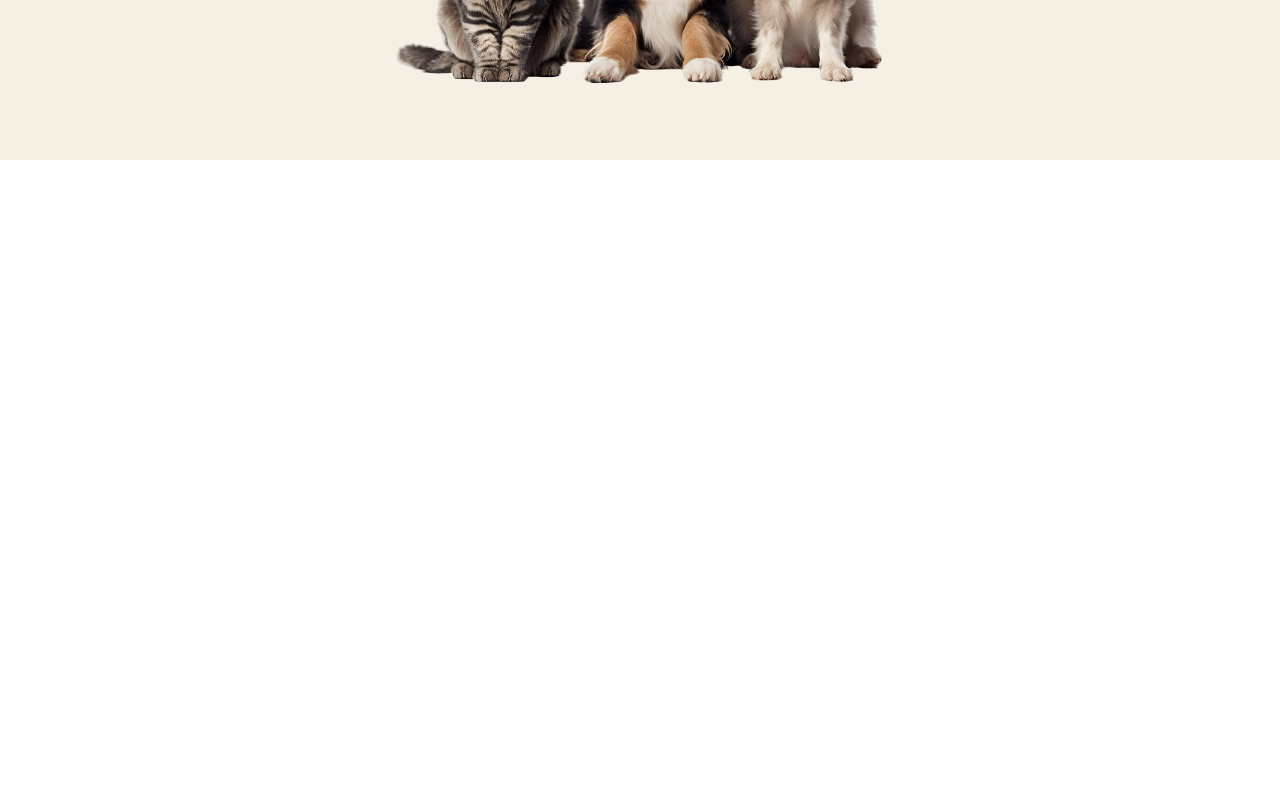
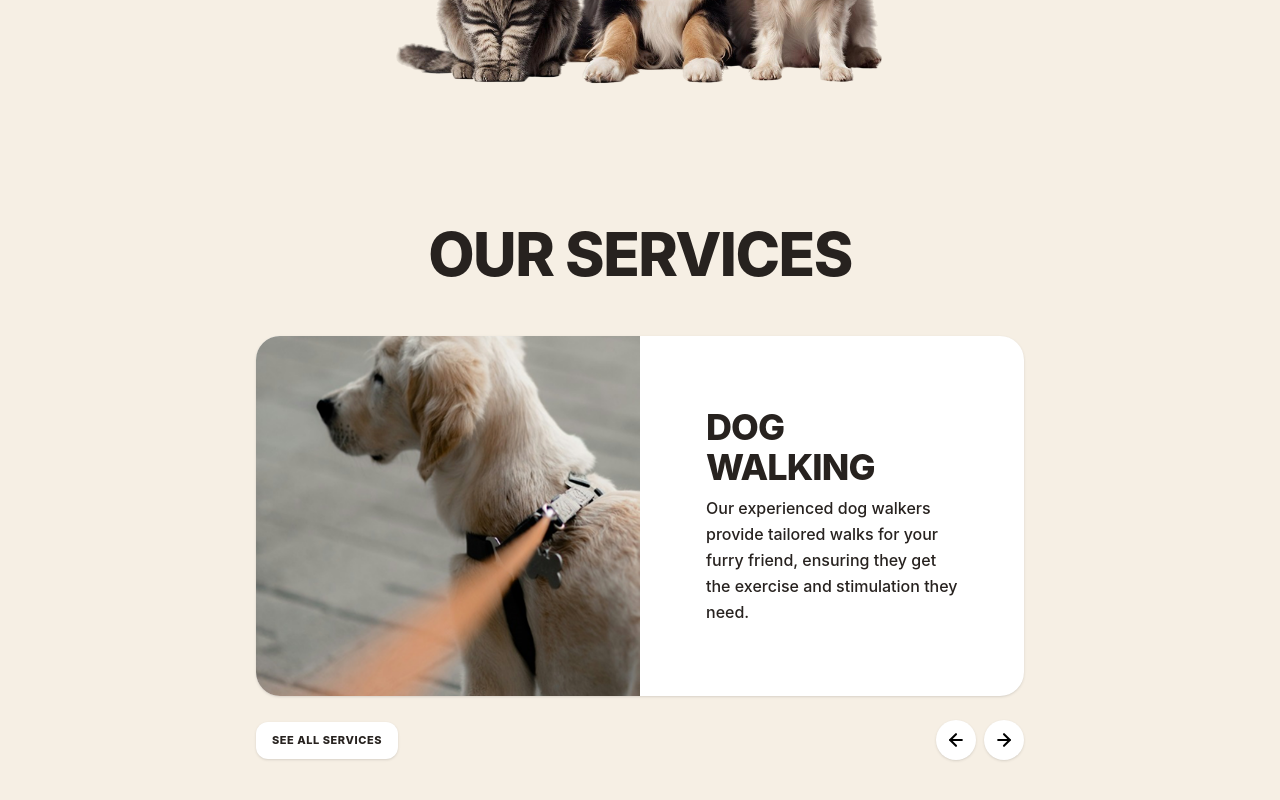
Before and after one commit to AbdulMoez777/VetlioPetCare, a React (Vite) app: page / in a window 1280 px wide. Shown: the part 794-1594 px from the top of the page. Before the commit the page ends 954 px from the top, so only its background shows below. Built offline with nearby package versions, Linux system fonts and the light colour scheme.

Commit message:
feat: OurServices Component

```diff
--- a/package.json
+++ b/package.json
@@ -11,6 +11,7 @@
   },
   "dependencies": {
     "@tailwindcss/vite": "^4.3.2",
+    "lucide-react": "^1.24.0",
     "react": "^19.2.7",
     "react-dom": "^19.2.7",
     "tailwindcss": "^4.3.2"
--- a/src/App.jsx
+++ b/src/App.jsx
@@ -1,12 +1,14 @@
 import React from 'react'
 import Navbar from './components/Navbar'
 import HeroSection from './components/HeroSection'
+import OurServices from './components/OurServices'
 
 function App() {
   return (
     <>
     <Navbar />
     <HeroSection/>
+    <OurServices/>
     </>
   )
 }
--- /dev/null
+++ b/src/components/OurServices.jsx
@@ -0,0 +1,54 @@
+import React from "react";
+import { ArrowLeft, ArrowRight } from "lucide-react";
+
+function OurServices() {
+  return (
+    <>
+      <section className="bg-[#f6efe4] py-16 flex flex-col px-4 items-center">
+        {/* Header Section */}
+        <h2 className="font-extrabold text-[#27221F] tracking-tight text-6xl mb-13">
+          OUR SERVICES
+        </h2>
+
+        {/* Service Card Container  */}
+        <div className="flex bg-white rounded-3xl max-w-[768px] h-[360px] shadow-sm overflow-hidden">
+          <div className="w-1/2 h-full">
+            <img
+              src="/ourServiceImage.png"
+              alt="Our Services"
+              className="w-full h-full object-cover"
+            />
+          </div>
+
+          <div className="w-1/2 flex flex-col items-center justify-center px-[66px] leading-[20px] text-left">
+            <h3 className="text-[#27221F] font-extrabold text-4xl tracking-tight uppercase mb-2">
+              Dog Walking
+            </h3>
+            <p className="text-[#27221F] font-medium  leading-relaxed">
+              Our experienced dog walkers provide tailored walks for your furry
+              friend, ensuring they get the exercise and stimulation they need.
+            </p>
+          </div>
+        </div>
+
+        {/* Button and Navigation Section  */}
+        <div className="flex  justify-between items-center w-full max-w-[768px] mt-6">
+          <button className="bg-white text-[#27221F] font-extrabold text-[11px] tracking-wider uppercase px-4 py-2.5 rounded-xl shadow-sm hover:bg-gray-50 transition">
+            See All Services
+          </button>
+
+          <div className="flex  gap-2">
+            <button className="w-10 h-10 flex justify-center items-center bg-white rounded-full shadow-sm text-lg hover:bg-gray-50 transition">
+              <ArrowLeft className="w-5 h-5" strokeWidth={2.5} />
+            </button>
+            <button className="w-10 h-10 flex justify-center items-center bg-white rounded-full shadow-sm text-lg hover:bg-gray-50 transition">
+              <ArrowRight className="w-5 h-5" strokeWidth={2.5} />
+            </button>
+          </div>
+        </div>
+      </section>
+    </>
+  );
+}
+
+export default OurServices;
```
Also changed, not shown: 1 other file (tests, documents, lock files or other folders).
